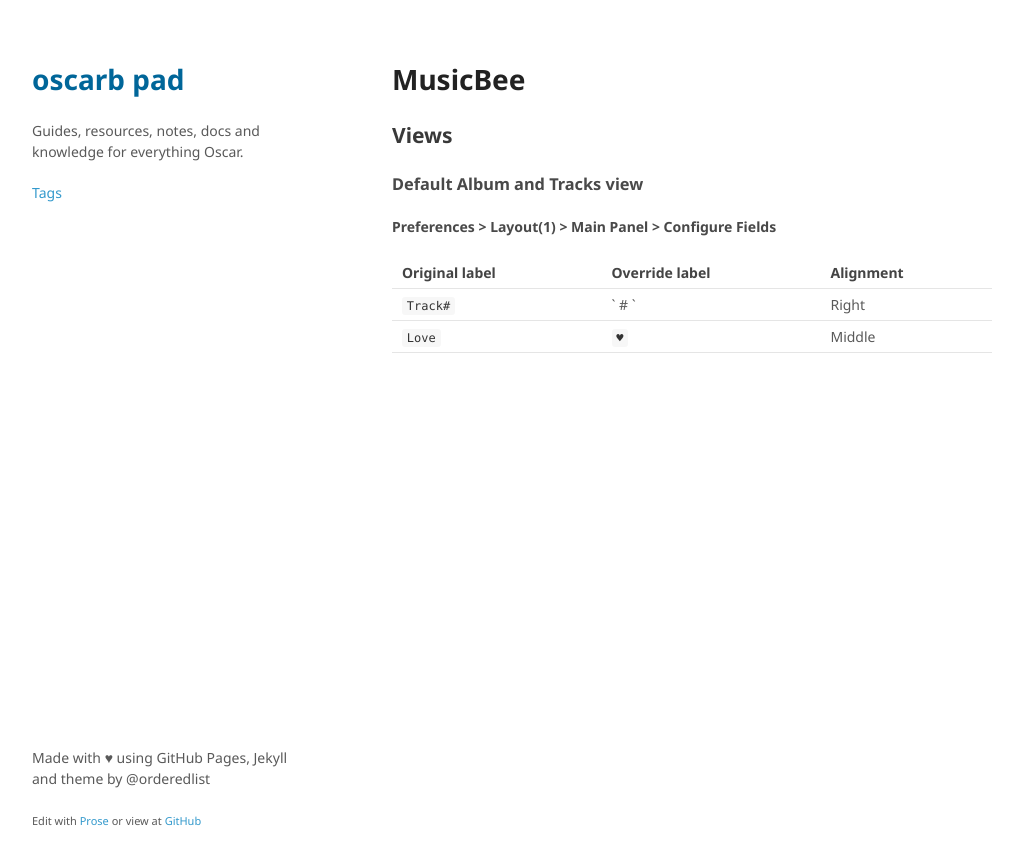
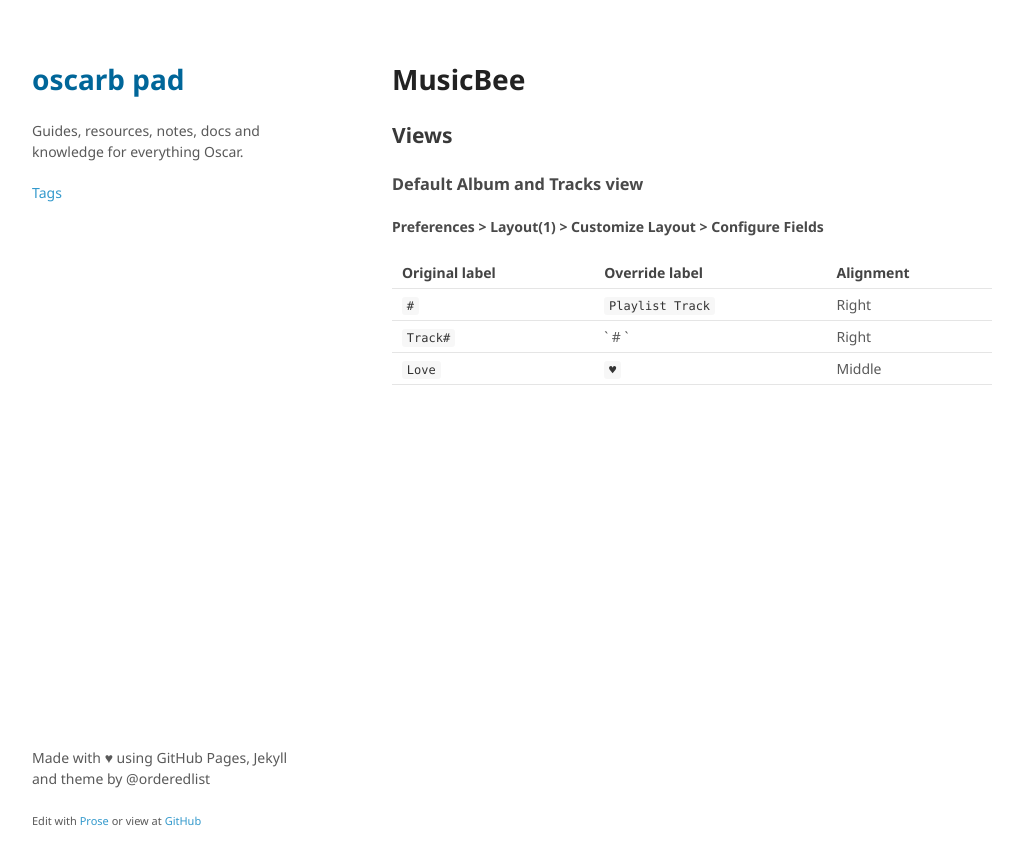
Before and after one commit to oscarb/pad, a Jekyll site: the page built from _docs/musicbee.md, in a window 1280 px wide. Shown: the top 865 px of the page, without its empty margins (128-1151 px from the left). Built offline with Jekyll 4.4.1, drawn with Linux system fonts in a browser that asks for light colours.

Commit message:
Updated musicbee.md

```diff
--- a/_docs/musicbee.md
+++ b/_docs/musicbee.md
@@ -11,9 +11,10 @@ published: true
 
 ### Default Album and Tracks view
 
-#### Preferences > Layout(1) > Main Panel > Configure Fields
+#### Preferences > Layout(1) > Customize Layout > Configure Fields
 
-Original label | Override label | Alignment
----------------|----------------|----------
-`Track#`       | ` # `          | Right
-`Love`         | `♥`            | Middle
+Original label | Override label   | Alignment
+---------------|------------------|----------
+`#`            | `Playlist Track` | Right
+`Track#`       | ` # `            | Right
+`Love`         | `♥`              | Middle
```
